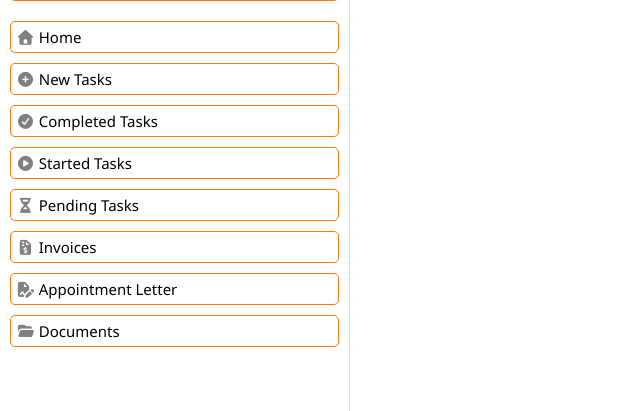
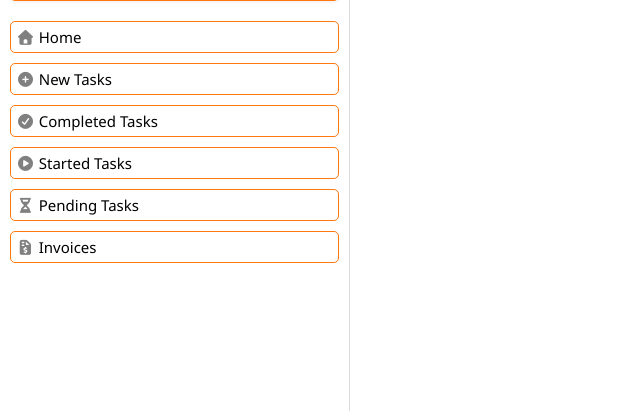
Before and after one commit to softtec3/employee-management, a PHP site: page /index/index.php in a window 1280 px wide. Shown: the part 389-800 px from the top of the page, without its empty margins (0-640 px from the left). Run offline with PHP 8.4, Linux system fonts and the light colour scheme; the visitor is signed in with stand-in values (Sample User, id 1); data comes from the database, SQL or seed files in the repository; data that the repository does not hold is empty; some libraries are stand-ins or nearby versions.

Commit message:
fixed some error

```diff
--- a/appointment-letter/index.php
+++ b/appointment-letter/index.php
@@ -4,7 +4,7 @@ require_once('../php/db_connect.php');
 
 // Check if user is logged in
 if (!isset($_SESSION['logged_in']) || $_SESSION['logged_in'] !== true) {
-    header("Location: ./login/index.php");
+    header("Location: ../login/index.php");
     exit();
 }
 
@@ -99,8 +99,8 @@ if ($profile_data["status"] != "approved") {
                                 ?>
                                 <p>Mobile No. <?php echo htmlspecialchars($profile_data["contact_number"]) ?></p>
                             </div>
-                            <p class="dear"><?php echo htmlspecialchars($profile_data["first_name"]);
-                                            echo " " . htmlspecialchars($profile_data["last_name"]) ?></p>
+                            <p class="dear">Dear <?php echo htmlspecialchars($profile_data["first_name"]);
+                                                    echo " " . htmlspecialchars($profile_data["last_name"]) ?>,</p>
                             <p>Please refer in the meeting we had with you. We are pleased to offer you an appointment in our company as “Graphic Designer” with “Soft-Tech Technology”. You will be initially at Jashore on joining. Your appointment will be subject to the terms and conditions and the Rules and Regulations of the company prevailing from time to time Details and other allowances & perquisites are indicated. <br>
                                 We hope to provide you a challenging and rewarding Career ensuring a high level of job satisfaction and sample opportunities for career development.
                             </p>
--- a/components/sidebar.php
+++ b/components/sidebar.php
@@ -200,16 +200,33 @@ echo "<!-- Debug: profile_image_path = " . $profile_image_path . " -->";
         <a href="../started-tasks/index.php"><i class="fas fa-play-circle"></i> Started Tasks</a>
         <a href="../pending-tasks/index.php"><i class="fas fa-hourglass-half"></i> Pending Tasks</a>
         <a href="../invoices/index.php"><i class="fa-solid fa-file-invoice-dollar"></i></i> Invoices</a>
-        <a style="<?php
-                    if ($profile_data["status"] && $profile_data["status"] != "approved") {
-                        echo "pointer-events:none";
-                    }
-                    ?>" href="../appointment-letter/index.php"><i class="fa-solid fa-file-signature"></i> Appointment Letter</a>
-        <a style="<?php
-                    if ($document_data["status"] && $document_data["status"] != "approved") {
-                        echo "pointer-events:none";
-                    }
-                    ?>" href="../documents/index.php"><i class="fa-solid fa-folder-open"></i> Documents</a>
+        <?php
+        if ($profile_data["status"] ?? NULL) {
+            $doc_con = "";
+            if ($profile_data["status"] && $profile_data["status"] != "approved") {
+                $doc_con = "pointer-events:none";
+            }
+            echo "
+            <a style='$doc_con' href='../appointment-letter/index.php'><i class='fa-solid fa-folder-open'></i> Appointment letter</a>";
+        } else {
+            echo "";
+        }
+        ?>
+
+
+        <?php
+        if ($document_data["status"] ?? NULL) {
+            $doc_con = "";
+            if ($document_data["status"] && $document_data["status"] != "approved") {
+                $doc_con = "pointer-events:none";
+            }
+            echo "
+            <a style='$doc_con' href='../documents/index.php'><i class='fa-solid fa-folder-open'></i> Documents</a>";
+        } else {
+            echo "";
+        }
+        ?>
+
     </div>
     <!-- Profile login popup -->
     <div id="loginPopup" style="display:none">
```
Also changed, not shown: uploads/documents/test456_passportPhoto_1760419758.jpg (added), uploads/documents/test456_passportPhoto_1760419796.jpg (added), uploads/documents/test456_ssnPhoto_1760419758.jpg (added), uploads/documents/test456_ssnPhoto_1760419796.jpg (added), uploads/profile_images/test456_profile_1760419385.jpg (added), uploads/profile_images/test456_profile_1760419914.png (added).
